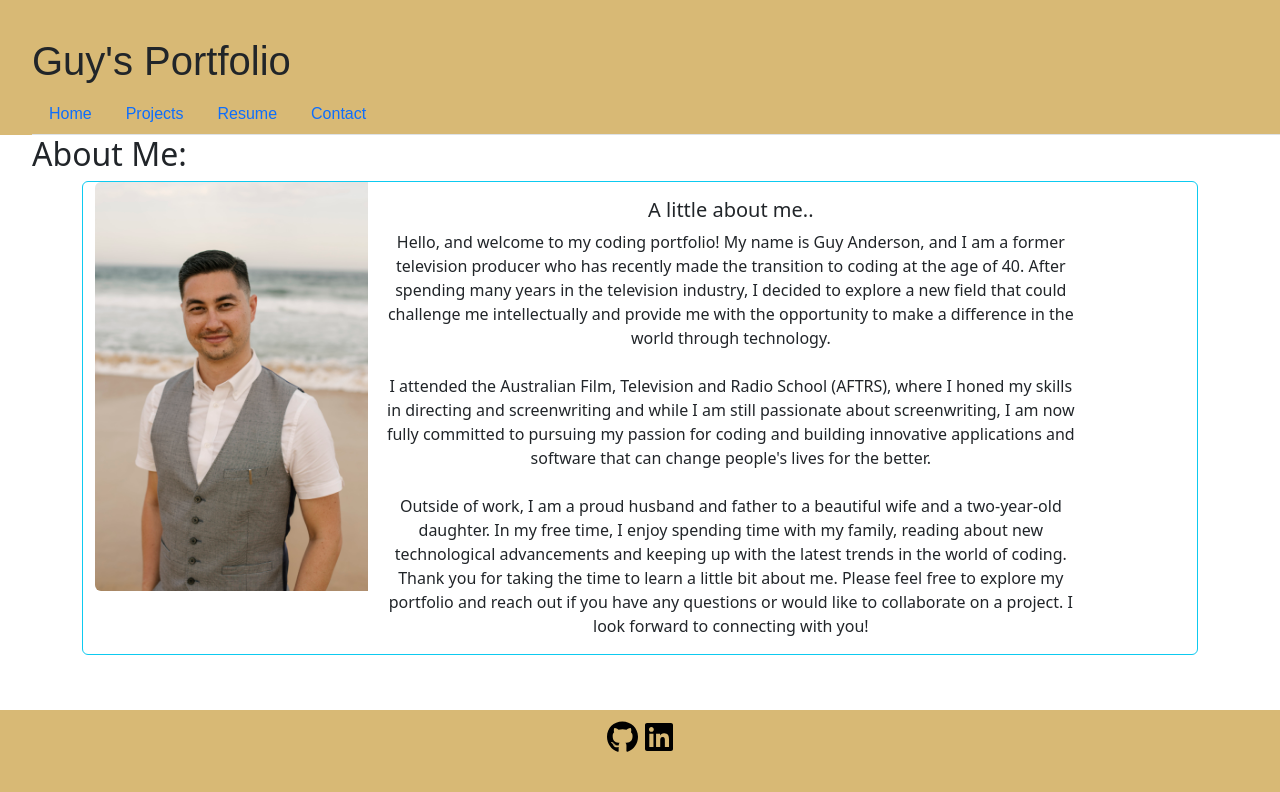
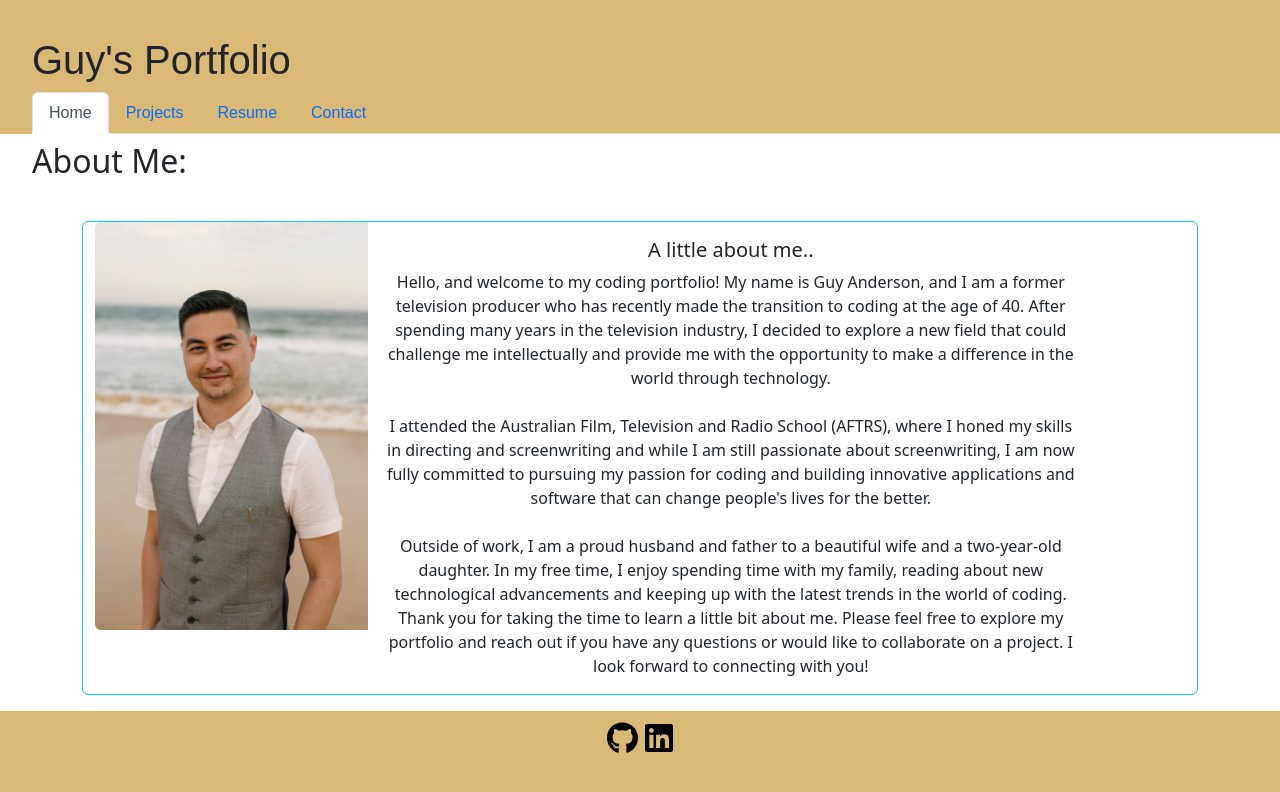
Before and after one commit to GuyJiawei/my-portfolio, a React (Create React App) app: page / in a window 1280 px wide. Shown: the top 792 px of the page. Built offline with nearby package versions, Linux system fonts and the light colour scheme.

Commit message:
added styles to projects and resume

```diff
--- a/src/components/NavTabs/NavTabs.js
+++ b/src/components/NavTabs/NavTabs.js
@@ -8,11 +8,11 @@ function NavTabs({ currentPage, handlePageChange }) {
     <ul className="nav nav-tabs">
       <li className="nav-item">
         <a
-          href="#home"
-          onClick={() => handlePageChange('Home')}
-          // This is a conditional (ternary) operator that checks to see if the current page is "Home"
+          href="#about"
+          onClick={() => handlePageChange('About')}
+          // This is a conditional (ternary) operator that checks to see if the current page is "About"
           // If it is, we set the current page to 'nav-link-active', otherwise we set it to 'nav-link'
-          className={currentPage === 'Home' ? 'nav-link active' : 'nav-link'}
+          className={currentPage === 'About' ? 'nav-link active' : 'nav-link'}
         >
           Home
         </a>
--- a/src/components/Pages/About.css
+++ b/src/components/Pages/About.css
@@ -0,0 +1,13 @@
+.position{
+    padding-left: 2rem;
+    padding-top: 0.5rem;
+}
+
+.card{
+    margin: 2rem;
+    padding-left: 2rem;
+}
+
+.card-text{
+    text-align: center;
+}
--- a/src/components/Pages/ProjectsList.css
+++ b/src/components/Pages/ProjectsList.css
@@ -0,0 +1,12 @@
+.btn{
+    margin: 5px;
+    background-color: #bbab50 !important;
+}
+
+img {
+    align-items: center;
+}
+
+.card-img-top {
+    width: 50% !important;
+}
--- a/src/components/Pages/ProjectsList.js
+++ b/src/components/Pages/ProjectsList.js
@@ -6,6 +6,8 @@ import teamProfileGen from "../../assets/teamProfileGen.png";
 import passwordGen from "../../assets/passwordGen.png";
 import localNewsApp from "../../assets/localNewsApp.png";
 import workDayScheduler from "../../assets/WorkDayScheduler.png";
+
+import "../Pages/ProjectsList.css"
 
 
 function ProjectList(props) {
--- a/src/components/Pages/Resume.css
+++ b/src/components/Pages/Resume.css
@@ -0,0 +1,14 @@
+.title {
+    padding-left: 2rem;
+    padding-top: 0.5rem;
+}
+.card{
+    margin: 2rem;
+    padding-left: 2rem;
+}
+li {
+    list-style: none;
+}
+h3{
+    text-decoration: underline;
+}
```
